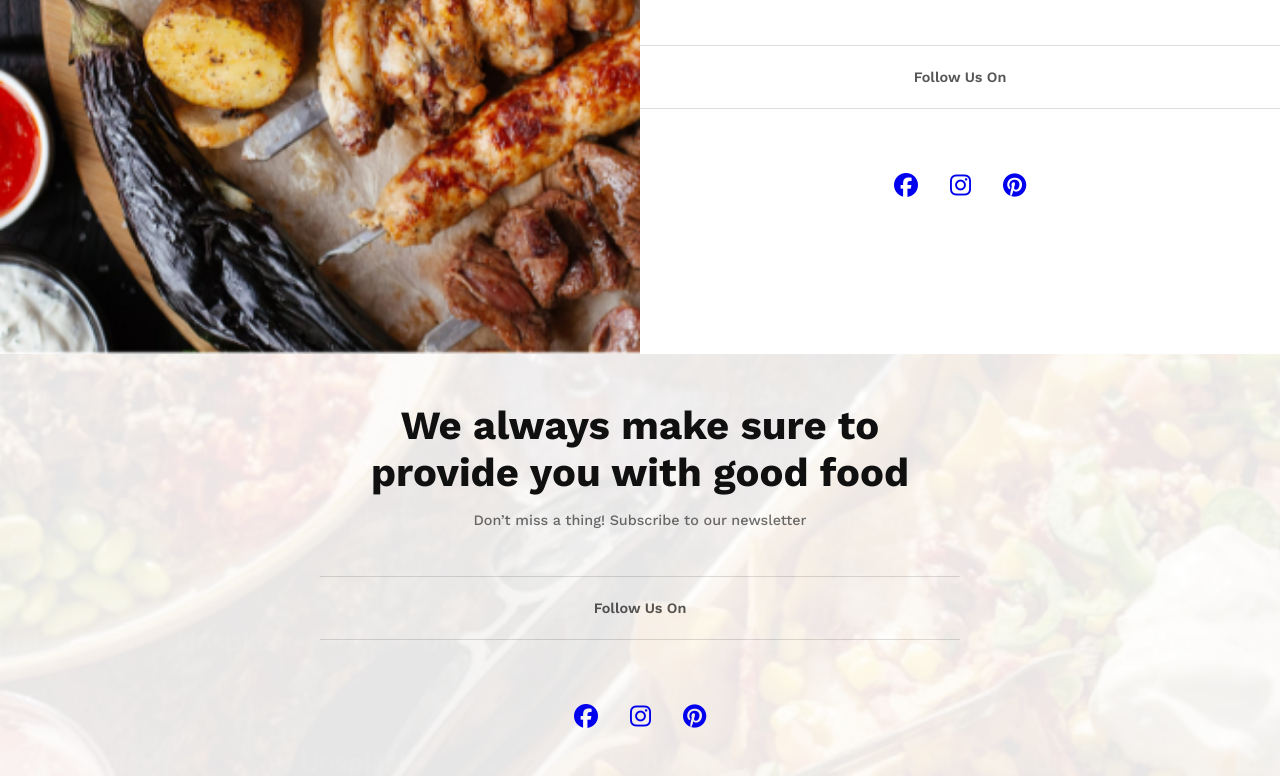
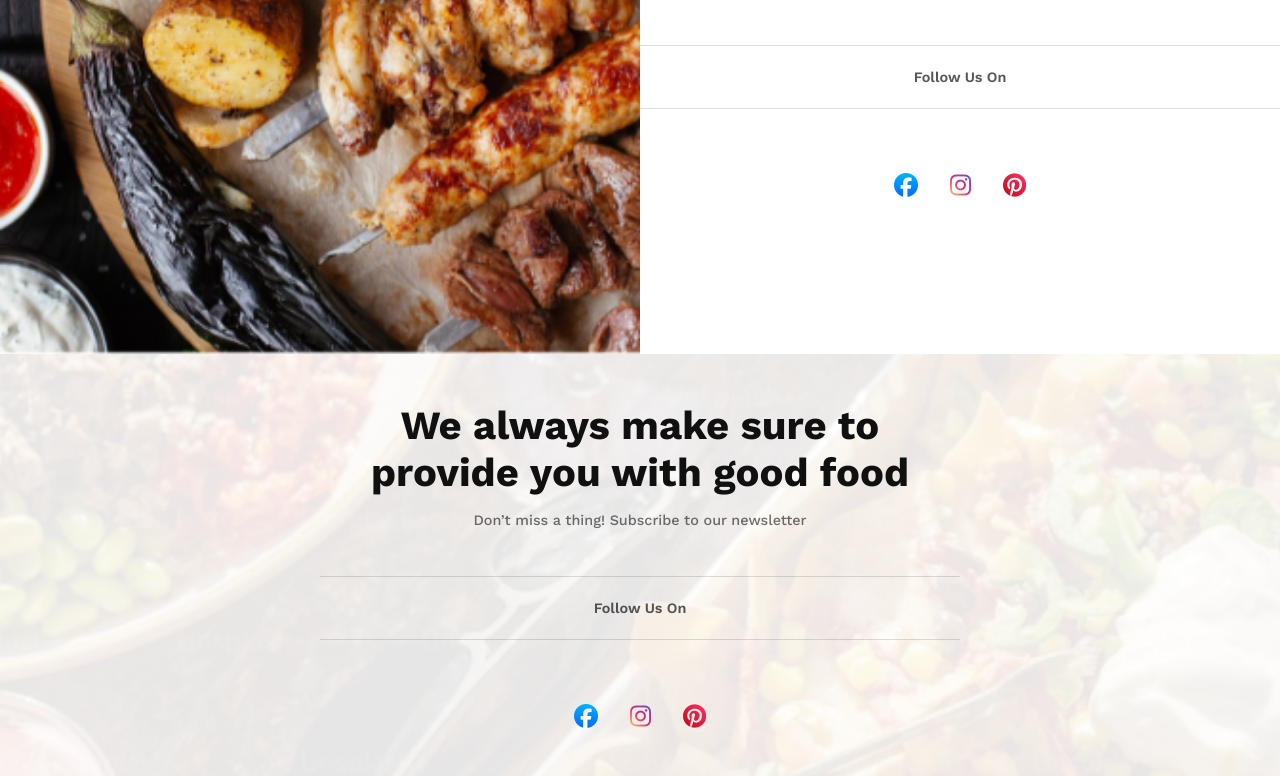
Before and after one commit to khushih8900/FoodFleet-restaurant, a plain HTML site: page index.html in a window 1280 px wide. Shown: the part 1966-2742 px from the top of the page. Drawn offline with nearby package versions, Linux system fonts and the light colour scheme.

Commit message:
add icons style

```diff
--- a/index.html
+++ b/index.html
@@ -71,18 +71,16 @@
       <div class="menu-about"></div>
       <div class="details">
         <h1>We always make sure to provide you with good food</h1>
-          <p>
-            Don’t miss a thing! Subscribe to our newsletter
-          </p>
+        <p>Don’t miss a thing! Subscribe to our newsletter</p>
         <button>Follow Us On</button>
         <div class="icon">
-            <a href="#"><i class="fa-brands fa-facebook"></i></a>
-            <a href="#"><i class="fa-brands fa-instagram"></i></a>
-            <a href="#"<i class="fa-brands fa-pinterest"></i></a>
+          <a href="#" class="facebook"><i class="fa-brands fa-facebook"></i></a>
+          <a href="#" class="instagram"
+            ><i class="fa-brands fa-instagram"></i
+          ></a>
+          <a href="#" class="pinter"><i class="fa-brands fa-pinterest"></i></a>
         </div>
       </div>
-
-
     </section>
     <!-- end about us -->
     <!--end main body -->
@@ -91,14 +89,14 @@
     <footer>
       <div class="details-footer">
         <h1>We always make sure to provide you with good food</h1>
-          <p>
-            Don’t miss a thing! Subscribe to our newsletter
-          </p>
+        <p>Don’t miss a thing! Subscribe to our newsletter</p>
         <button>Follow Us On</button>
         <div class="icon">
-            <a href="#"><i class="fa-brands fa-facebook"></i></a>
-            <a href="#"><i class="fa-brands fa-instagram"></i></a>
-            <a href="#"<i class="fa-brands fa-pinterest"></i></a>
+          <a href="#" class="facebook"><i class="fa-brands fa-facebook"></i></a>
+          <a href="#" class="instagram"
+            ><i class="fa-brands fa-instagram"></i
+          ></a>
+          <a href="#" class="pinter"><i class="fa-brands fa-pinterest"></i></a>
         </div>
       </div>
     </footer>
--- a/style/style.css
+++ b/style/style.css
@@ -330,6 +330,7 @@ body::-webkit-scrollbar {
   background-color: transparent;
 
 }
+
 .icon {
   width: 100%;
   display: flex;
@@ -338,7 +339,8 @@ body::-webkit-scrollbar {
 
 
 }
-.icon a{
+
+.icon a {
   margin: 1rem;
   text-align: center;
   display: flex;
@@ -349,9 +351,33 @@ body::-webkit-scrollbar {
 
 }
 
+.facebook i {
+  font-size:1.5rem;
+  background: linear-gradient(180deg, rgb(0, 178, 255), rgb(0, 106, 255));
+  -webkit-background-clip: text;
+  -webkit-text-fill-color: transparent;
+}
+
+.instagram i {
+  font-size: 1.5rem;
+  background: linear-gradient(45deg, #feda75, #d62976, #4f5bd5);
+  -webkit-background-clip: text;
+  -webkit-text-fill-color: transparent;
+
+}
+
+.pinter i {
+  font-size: 1.5rem;
+  background: linear-gradient(45deg, #bd081c, #ff3366);
+  -webkit-background-clip: text;
+  -webkit-text-fill-color: transparent;
+
+
+}
+
 /* section about end */
 /* start footer section */
-footer{
+footer {
   display: flex;
   align-items: center;
   justify-content: center;
@@ -361,13 +387,15 @@ footer{
   background-size: cover;
   background-repeat: no-repeat;
 }
-.details-footer{
+
+.details-footer {
   width: 50%;
   display: flex;
   align-items: center;
   justify-content: center;
   flex-direction: column;
 }
+
 .details-footer h1 {
   color: rgb(16, 16, 16);
   font-size: 2.5rem;
@@ -376,6 +404,7 @@ footer{
   padding: 1rem;
 
 }
+
 .details-footer p {
   color: rgb(16, 16, 16);
   font-family: Work Sans;
@@ -385,6 +414,7 @@ footer{
   opacity: 0.6;
 
 }
+
 .details-footer button {
   width: 100%;
   height: 4rem;
```
Lines whose indentation alone changed are shown as unchanged.
